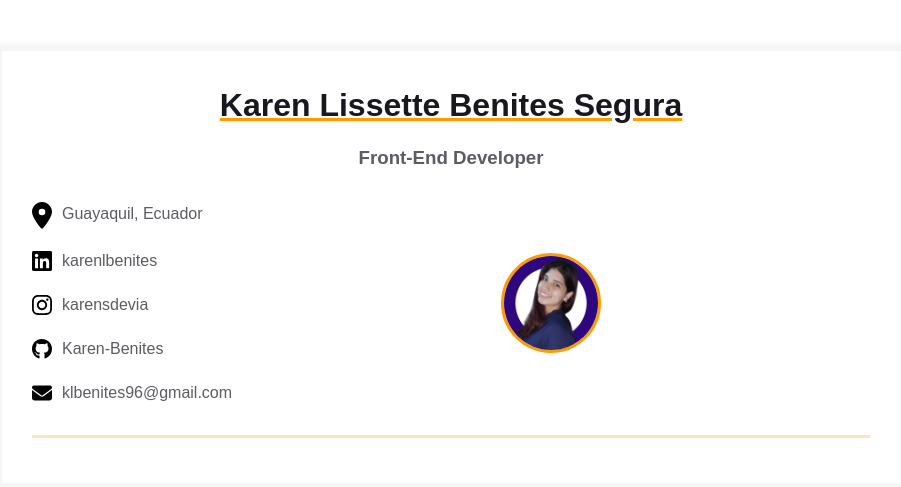
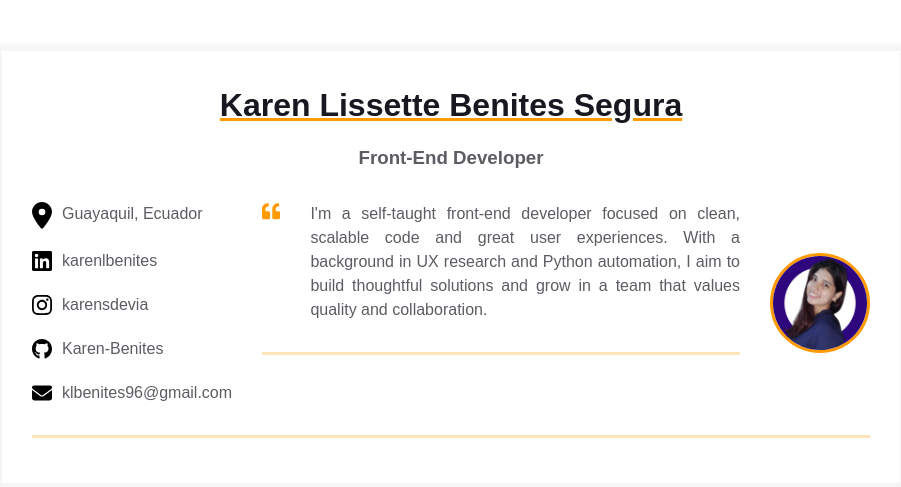
Before and after one commit to Karen-Benites/homepage, a plain HTML site: page index.html in a window 1280 px wide. Shown: the whole page, without its empty margins (189-1090 px from the left). Drawn offline with Linux system fonts and the light colour scheme.

Commit message:
feat: add intro block

```diff
--- a/index.html
+++ b/index.html
@@ -61,6 +61,29 @@
                                 <span>klbenites96@gmail.com</span>
                             </a>
                         </div>
+                        <div class="container">
+                            <div class="resume__block">
+                                <div class="intro">
+                                    <div class="intro__icon-wrapper">
+                                        <svg class="intro__icon" xmlns="http://www.w3.org/2000/svg"
+                                            viewBox="0 0 512 512">
+                                            <path d="M464 256h-80v-64c0-35.3 28.7-64 64-64h8c13.3 0 24-10.7
+                                      24-24V56c0-13.3-10.7-24-24-24h-8c-88.4 0-160 71.6-160 160v240c0
+                                      26.5 21.5 48 48 48h128c26.5 0 48-21.5
+                                      48-48V304c0-26.5-21.5-48-48-48zm-288 0H96v-64c0-35.3 28.7-64
+                                      64-64h8c13.3 0 24-10.7 24-24V56c0-13.3-10.7-24-24-24h-8C71.6 32 0
+                                      103.6 0 192v240c0 26.5 21.5 48 48 48h128c26.5 0
+                                      48-21.5 48-48V304c0-26.5-21.5-48-48-48z"></path>
+                                        </svg>
+                                    </div>
+                                    <p class="intro_text">I'm a self-taught front-end developer focused on clean,
+                                        scalable code and great user experiences. With a background in UX research and
+                                        Python automation, I aim to build thoughtful solutions and grow in a team that
+                                        values quality and collaboration.
+                                    </p>
+                                </div>
+                            </div>
+                        </div>
                         <div class="contact-info__block contact-info__block--center">
                             <img class="contact-info__avatar" src="assets/avatar.png" alt="Avatar" />
                         </div>
```
